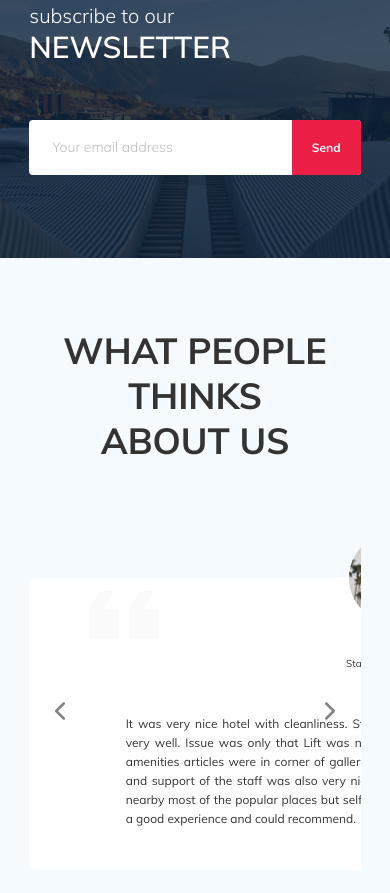
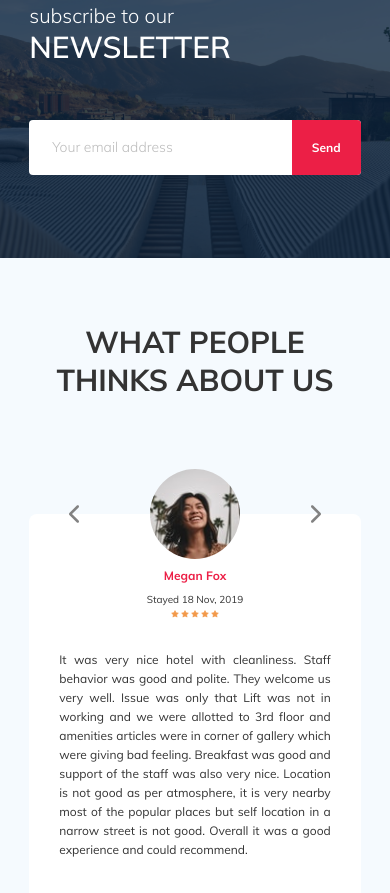
Before and after one commit to SafoPost/Best-Tour-Plan, a plain HTML site: page index.html in a window 390 px wide. Shown: the part 1138-2031 px from the top of the page. Drawn offline with nearby package versions, Linux system fonts and the light colour scheme.

Commit message:
create: added media for reviews

```diff
--- a/sass/_media.sass
+++ b/sass/_media.sass
@@ -38,6 +38,15 @@
     width: 340px
   .map
     width: 340px
+  .reviews
+    &-title
+      font-size: 30px
+      line-height: 38px
+    &-slider
+      &__item
+        max-width: 580px
+        &:before, &:after
+          display: none
 @media screen and ( max-width:  767px)
   .container, .newsletter-wrapper
     max-width: 560px
@@ -96,11 +105,20 @@
     &-title
       font-size: 20px
       line-height: 25px
-
       &__strong
         font-size: 30px
         line-height: 38px
         margin-bottom: 37px
+  .reviews
+    &__button
+      top: 45px
+      &--prev
+        left: 30px
+      &--next
+        right: 30px
+    &-slider
+      &__item
+        padding: 0 30px 35px
 
 @media screen and ( max-width:  675px)
   .hotel
@@ -145,6 +163,10 @@
       height: 220px
   .map
     height: 173px
+  .reviews
+    &-title
+      font-size: 18px
+      line-height: 23px
 
 @media screen and ( max-width:  320px)
   .hotel-grid
--- a/sass/templates/_reviews.sass
+++ b/sass/templates/_reviews.sass
@@ -29,7 +29,7 @@
 .reviews-slider
   &__item
     position: relative
-    width: 730px
+    max-width: 730px
     // min-height: 280px
     margin: 45px auto 0
     padding: 0 60px 30px
```
Also changed, not shown: css/style.css, 1 other file.
